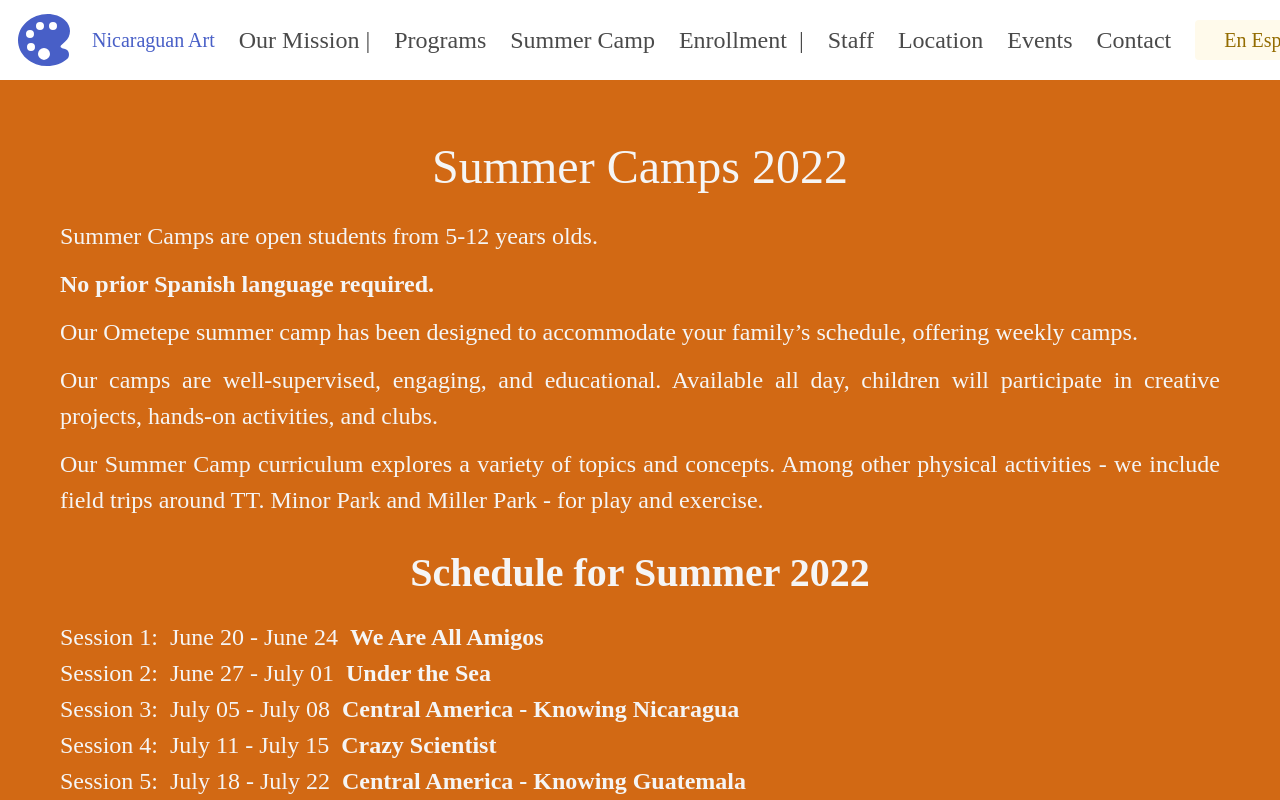
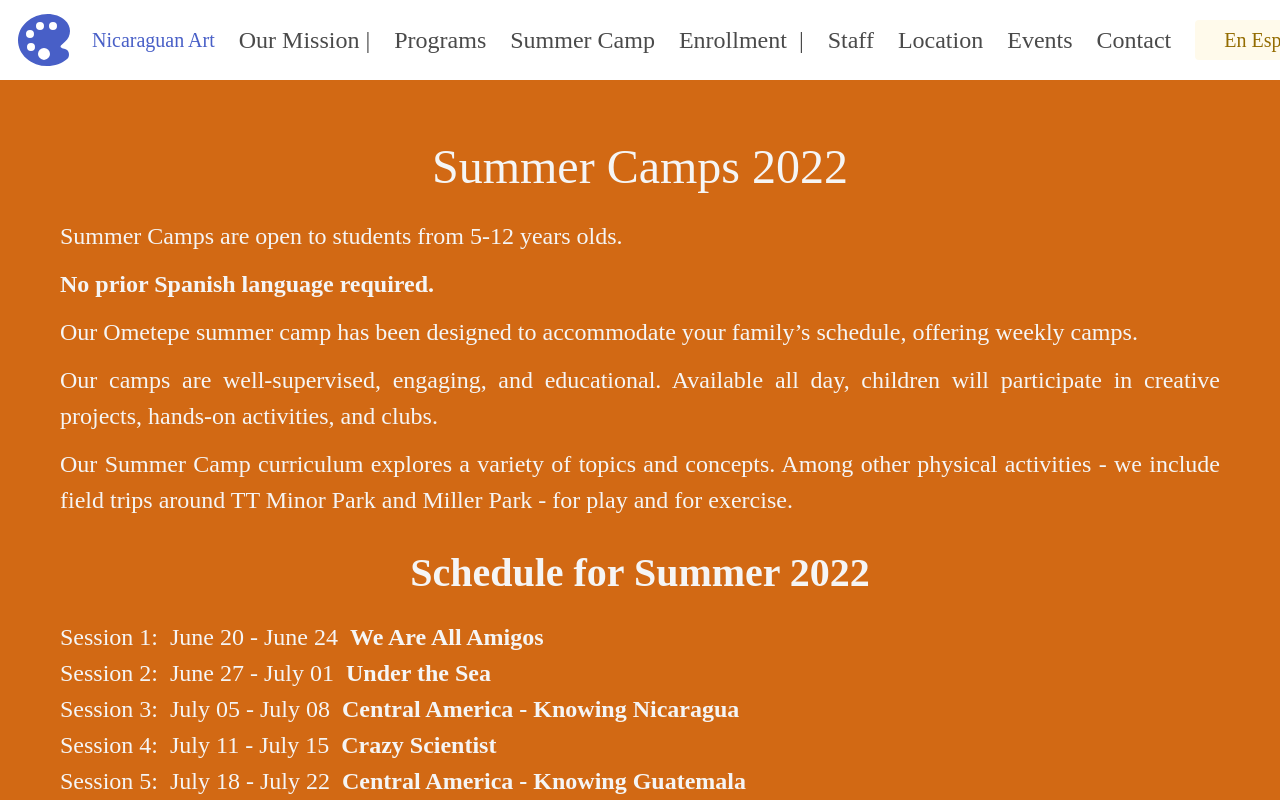
Before and after one commit to papadavis47/ometepe-art-and-education, a Next.js app: page /info/summer-camp in a window 1280 px wide. Shown: the top 800 px of the page. Built offline with nearby package versions, Linux system fonts and the light colour scheme; a web font is replaced by a local one.

Commit message:
Fix typos on summer-camp page

```diff
--- a/pages/info/summer-camp.js
+++ b/pages/info/summer-camp.js
@@ -12,7 +12,7 @@ const Camp = () => {
         Summer Camps 2022
       </h1>
       <p className='is-size-6-mobile has-text-justified is-size-4-desktop'>
-        Summer Camps are open students from 5-12 years olds.{" "}
+        Summer Camps are open to students from 5-12 years olds.{" "}
       </p>
       <p className='is-size-6-mobile has-text-justified is-size-4-desktop mt-3'>
         <strong className='has-text-light'>No prior Spanish language required.</strong>
@@ -27,7 +27,7 @@ const Camp = () => {
       </p>
       <p className='is-size-6-mobile has-text-justified is-size-4-desktop mt-3'>
         Our Summer Camp curriculum explores a variety of topics and concepts. Among other physical
-        activities - we include field trips around TT. Minor Park and Miller Park - for play and
+        activities - we include field trips around TT Minor Park and Miller Park - for play and for
         exercise.
       </p>
       <section className='block has-text-light has-text-weight-light mt-4 pt-4'>
```
